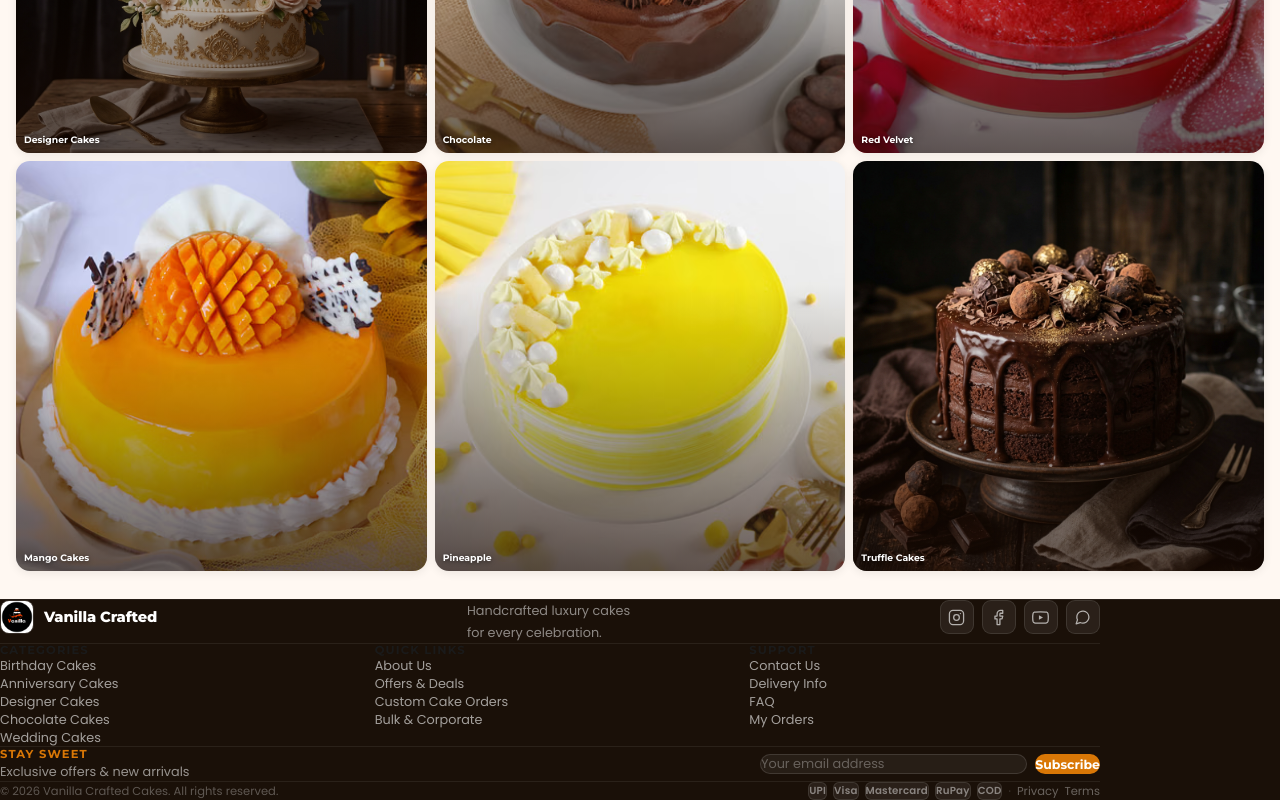
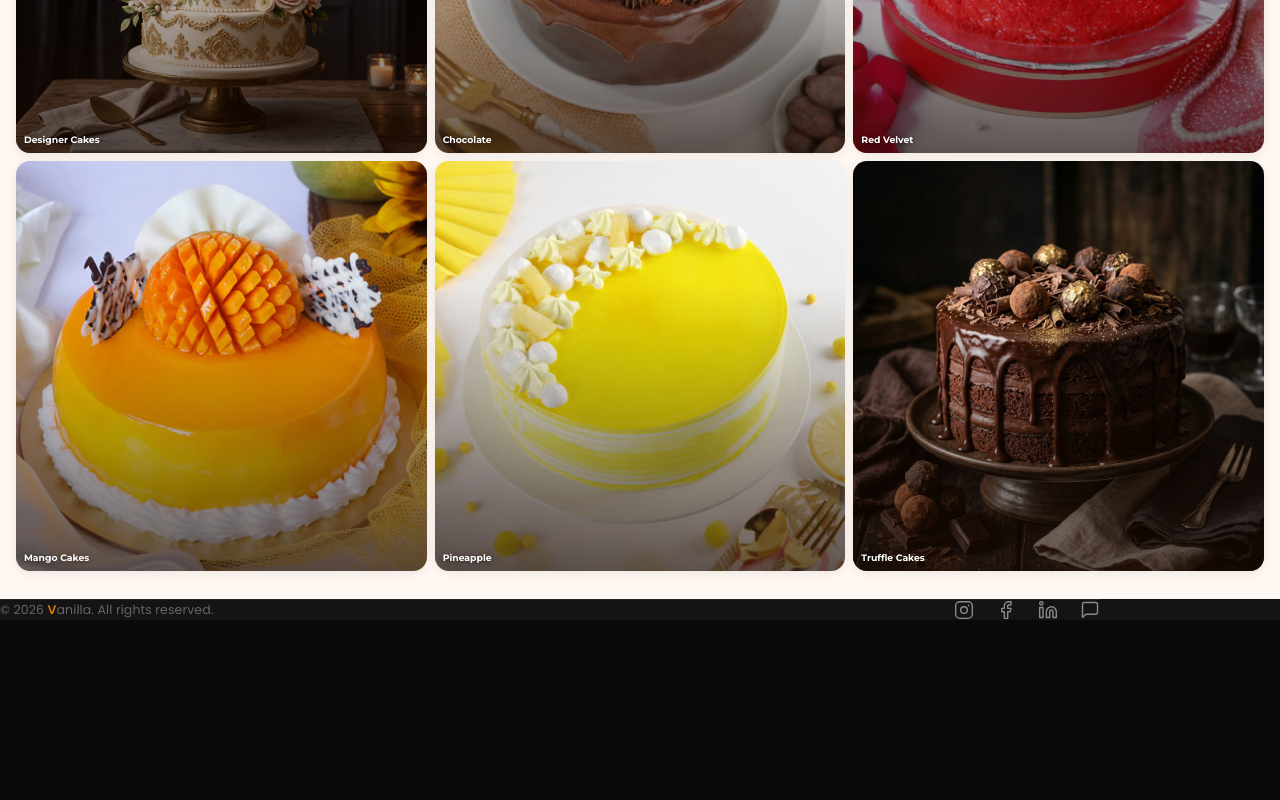
Before and after one commit to jagadishpalei/VANILLA, a React (Vite) app: page /cakes in a window 1280 px wide. Shown: the part 4399-5199 px from the top of the page. After the commit the page ends 5019 px from the top, so only its background shows below. Built offline with nearby package versions, Linux system fonts and the light colour scheme; a web font is replaced by a local one.

Commit message:
Redesign footer to match Vanilla restaurant style - dark accordion layout

```diff
--- a/src/pages/cakes/components/CakesFooter.jsx
+++ b/src/pages/cakes/components/CakesFooter.jsx
@@ -3,82 +3,95 @@ import { Link } from 'react-router-dom';
 import { motion, AnimatePresence } from 'framer-motion';
 import './footer.css';
 
-/* ── Social SVG icons (no lucide for social — proper brand icons) ── */
-const InstagramIcon = () => (
-  <svg width="17" height="17" viewBox="0 0 24 24" fill="none" stroke="currentColor" strokeWidth="1.8" strokeLinecap="round" strokeLinejoin="round">
-    <rect x="2" y="2" width="20" height="20" rx="5" ry="5"/>
+/* ── Social SVGs ── */
+const IgIcon = () => (
+  <svg width="20" height="20" viewBox="0 0 24 24" fill="none" stroke="currentColor" strokeWidth="1.7" strokeLinecap="round" strokeLinejoin="round">
+    <rect x="2" y="2" width="20" height="20" rx="5"/>
     <circle cx="12" cy="12" r="4"/>
     <circle cx="17.5" cy="6.5" r="1" fill="currentColor" stroke="none"/>
   </svg>
 );
-const FacebookIcon = () => (
-  <svg width="17" height="17" viewBox="0 0 24 24" fill="none" stroke="currentColor" strokeWidth="1.8" strokeLinecap="round" strokeLinejoin="round">
+const FbIcon = () => (
+  <svg width="20" height="20" viewBox="0 0 24 24" fill="none" stroke="currentColor" strokeWidth="1.7" strokeLinecap="round" strokeLinejoin="round">
     <path d="M18 2h-3a5 5 0 0 0-5 5v3H7v4h3v8h4v-8h3l1-4h-4V7a1 1 0 0 1 1-1h3z"/>
   </svg>
 );
-const YouTubeIcon = () => (
-  <svg width="17" height="17" viewBox="0 0 24 24" fill="none" stroke="currentColor" strokeWidth="1.8" strokeLinecap="round" strokeLinejoin="round">
-    <path d="M22.54 6.42a2.78 2.78 0 0 0-1.95-1.96C18.88 4 12 4 12 4s-6.88 0-8.59.46A2.78 2.78 0 0 0 1.46 6.42 29 29 0 0 0 1 12a29 29 0 0 0 .46 5.58 2.78 2.78 0 0 0 1.95 1.95C5.12 20 12 20 12 20s6.88 0 8.59-.47a2.78 2.78 0 0 0 1.95-1.95A29 29 0 0 0 23 12a29 29 0 0 0-.46-5.58z"/>
-    <polygon points="9.75 15.02 15.5 12 9.75 8.98 9.75 15.02" fill="currentColor" stroke="none"/>
+const LiIcon = () => (
+  <svg width="20" height="20" viewBox="0 0 24 24" fill="none" stroke="currentColor" strokeWidth="1.7" strokeLinecap="round" strokeLinejoin="round">
+    <path d="M16 8a6 6 0 0 1 6 6v7h-4v-7a2 2 0 0 0-2-2 2 2 0 0 0-2 2v7h-4v-7a6 6 0 0 1 6-6z"/>
+    <rect x="2" y="9" width="4" height="12"/><circle cx="4" cy="4" r="2"/>
   </svg>
 );
-const WhatsAppIcon = () => (
-  <svg width="17" height="17" viewBox="0 0 24 24" fill="none" stroke="currentColor" strokeWidth="1.8" strokeLinecap="round" strokeLinejoin="round">
-    <path d="M21 11.5a8.38 8.38 0 0 1-.9 3.8 8.5 8.5 0 0 1-7.6 4.7 8.38 8.38 0 0 1-3.8-.9L3 21l1.9-5.7a8.38 8.38 0 0 1-.9-3.8 8.5 8.5 0 0 1 4.7-7.6 8.38 8.38 0 0 1 3.8-.9h.5a8.48 8.48 0 0 1 8 8v.5z"/>
+const MsgIcon = () => (
+  <svg width="20" height="20" viewBox="0 0 24 24" fill="none" stroke="currentColor" strokeWidth="1.7" strokeLinecap="round" strokeLinejoin="round">
+    <path d="M21 15a2 2 0 0 1-2 2H7l-4 4V5a2 2 0 0 1 2-2h14a2 2 0 0 1 2 2z"/>
+  </svg>
+);
+const WaIcon = () => (
+  <svg width="26" height="26" viewBox="0 0 24 24" fill="white">
+    <path d="M17.472 14.382c-.297-.149-1.758-.867-2.03-.967-.273-.099-.471-.148-.67.15-.197.297-.767.966-.94 1.164-.173.199-.347.223-.644.075-.297-.15-1.255-.463-2.39-1.475-.883-.788-1.48-1.761-1.653-2.059-.173-.297-.018-.458.13-.606.134-.133.298-.347.446-.52.149-.174.198-.298.298-.497.099-.198.05-.371-.025-.52-.075-.149-.669-1.612-.916-2.207-.242-.579-.487-.5-.669-.51a12.8 12.8 0 0 0-.57-.01c-.198 0-.52.074-.792.372-.272.297-1.04 1.016-1.04 2.479 0 1.462 1.065 2.875 1.213 3.074.149.198 2.096 3.2 5.077 4.487.709.306 1.262.489 1.694.625.712.227 1.36.195 1.871.118.571-.085 1.758-.719 2.006-1.413.248-.694.248-1.289.173-1.413-.074-.124-.272-.198-.57-.347m-5.421 7.403h-.004a9.87 9.87 0 0 1-5.031-1.378l-.361-.214-3.741.982.998-3.648-.235-.374a9.86 9.86 0 0 1-1.51-5.26c.001-5.45 4.436-9.884 9.888-9.884 2.64 0 5.122 1.03 6.988 2.898a9.825 9.825 0 0 1 2.893 6.994c-.003 5.45-4.437 9.884-9.885 9.884m8.413-18.297A11.815 11.815 0 0 0 12.05 0C5.495 0 .16 5.335.157 11.892c0 2.096.547 4.142 1.588 5.945L.057 24l6.305-1.654a11.882 11.882 0 0 0 5.683 1.448h.005c6.554 0 11.89-5.335 11.893-11.893a11.821 11.821 0 0 0-3.48-8.413z"/>
+  </svg>
+);
+const ChevronDown = () => (
+  <svg width="16" height="16" viewBox="0 0 24 24" fill="none" stroke="currentColor" strokeWidth="2.5" strokeLinecap="round">
+    <polyline points="6 9 12 15 18 9"/>
   </svg>
 );
 
-const SOCIAL = [
-  { Icon: InstagramIcon, href: 'https://instagram.com',           label: 'Instagram' },
-  { Icon: FacebookIcon,  href: 'https://facebook.com',            label: 'Facebook'  },
-  { Icon: YouTubeIcon,   href: 'https://youtube.com',             label: 'YouTube'   },
-  { Icon: WhatsAppIcon,  href: 'https://wa.me/919999999999',       label: 'WhatsApp'  },
-];
-
 const SECTIONS = [
   {
-    title: 'Categories',
-    links: [
-      { label: 'Birthday Cakes',     to: '/cakes/category/birthday'   },
-      { label: 'Anniversary Cakes',  to: '/cakes/category/anniversary' },
-      { label: 'Designer Cakes',     to: '/cakes/category/designer'   },
-      { label: 'Chocolate Cakes',    to: '/cakes/category/chocolate'  },
-      { label: 'Wedding Cakes',      to: '/cakes/category/wedding'    },
-    ],
+    title: 'ABOUT',
+    content: (
+      <div className="vft-acc-body">
+        <p>Vanilla Crafted Cakes is a premium bakery delivering handcrafted luxury cakes for every celebration — birthdays, anniversaries, weddings, and more.</p>
+      </div>
+    ),
   },
   {
-    title: 'Quick Links',
-    links: [
-      { label: 'About Us',           to: '/cakes' },
-      { label: 'Offers & Deals',     to: '/cakes' },
-      { label: 'Custom Cake Orders', to: '/cakes' },
-      { label: 'Bulk & Corporate',   to: '/cakes' },
-    ],
+    title: 'QUICK LINKS',
+    content: (
+      <div className="vft-acc-body">
+        <Link to="/cakes/category/birthday">Birthday Cakes</Link>
+        <Link to="/cakes/category/anniversary">Anniversary Cakes</Link>
+        <Link to="/cakes/category/designer">Designer Cakes</Link>
+        <Link to="/cakes/category/chocolate">Chocolate Cakes</Link>
+        <Link to="/cakes/category/wedding">Wedding Cakes</Link>
+        <Link to="/cakes">Offers &amp; Deals</Link>
+      </div>
+    ),
   },
   {
-    title: 'Support',
-    links: [
-      { label: 'Contact Us',         to: '/cakes/account/help' },
-      { label: 'Delivery Info',      to: '/cakes/account/help' },
-      { label: 'FAQ',                to: '/cakes/account/help' },
-      { label: 'My Orders',          to: '/cakes/account/orders' },
-    ],
+    title: 'FOLLOW US',
+    content: (
+      <div className="vft-acc-body vft-social-col">
+        <a href="https://instagram.com" target="_blank" rel="noopener noreferrer">Instagram</a>
+        <a href="https://facebook.com" target="_blank" rel="noopener noreferrer">Facebook</a>
+        <a href="https://linkedin.com" target="_blank" rel="noopener noreferrer">LinkedIn</a>
+        <a href="https://wa.me/919999999999" target="_blank" rel="noopener noreferrer">WhatsApp</a>
+      </div>
+    ),
+  },
+  {
+    title: 'CONTACT',
+    content: (
+      <div className="vft-acc-body">
+        <span>📞 +91 99999 99999</span>
+        <span>✉️ hello@vanillacrafted.in</span>
+        <span>📍 Delhi, India</span>
+      </div>
+    ),
   },
 ];
 
-/* ── Accordion section for mobile ── */
-function AccordionSection({ title, links }) {
+function AccSection({ title, content }) {
   const [open, setOpen] = useState(false);
   return (
-    <div className="ck-ft2-accordion">
-      <button className="ck-ft2-acc-head" onClick={() => setOpen(o => !o)} aria-expanded={open}>
+    <div className="vft-section">
+      <button className="vft-section-head" onClick={() => setOpen(o => !o)} aria-expanded={open}>
         <span>{title}</span>
-        <svg
-          width="14" height="14" viewBox="0 0 24 24" fill="none"
-          stroke="currentColor" strokeWidth="2.5" strokeLinecap="round"
-          style={{ transform: open ? 'rotate(180deg)' : 'none', transition: 'transform .25s' }}>
-          <polyline points="6 9 12 15 18 9"/>
-        </svg>
+        <span style={{ transform: open ? 'rotate(180deg)' : 'none', transition: 'transform .24s', display: 'flex' }}>
+          <ChevronDown />
+        </span>
       </button>
       <AnimatePresence initial={false}>
         {open && (
@@ -86,13 +99,9 @@ function AccordionSection({ title, links }) {
             initial={{ height: 0, opacity: 0 }}
             animate={{ height: 'auto', opacity: 1 }}
             exit={{ height: 0, opacity: 0 }}
-            transition={{ duration: .25, ease: 'easeInOut' }}
+            transition={{ duration: .24, ease: 'easeInOut' }}
             style={{ overflow: 'hidden' }}>
-            <div className="ck-ft2-acc-body">
-              {links.map(l => (
-                <Link key={l.to + l.label} to={l.to} className="ck-ft2-link">{l.label}</Link>
-              ))}
-            </div>
+            {content}
           </motion.div>
         )}
       </AnimatePresence>
@@ -101,98 +110,46 @@ function AccordionSection({ title, links }) {
 }
 
 export default function CakesFooter() {
-  const [email, setEmail]   = useState('');
-  const [subDone, setSubDone] = useState(false);
+  return (
+    <footer className="vft-root">
 
-  const handleSub = e => {
-    e.preventDefault();
-    if (email.trim()) { setSubDone(true); setEmail(''); }
-  };
+      {/* Top copyright */}
+      <div className="vft-top-copy">
+        <span>© {new Date().getFullYear()} Vanilla Crafted Cakes.</span>
+        <span>All rights reserved.</span>
+      </div>
 
-  return (
-    <footer className="ck-ft2">
-      <div className="ck-ft2-inner">
+      {/* Amber divider line */}
+      <div className="vft-amber-line" />
 
-        {/* ── Brand + Social ── */}
-        <div className="ck-ft2-brand">
-          <Link to="/cakes" className="ck-ft2-logo">
-            <img src="/logo3.png" alt="Vanilla Crafted Cakes"
-              onError={e => e.target.style.display = 'none'} />
-            <span>Vanilla Crafted</span>
-          </Link>
-          <p className="ck-ft2-tagline">
-            Handcrafted luxury cakes<br />for every celebration.
-          </p>
-          <div className="ck-ft2-social">
-            {SOCIAL.map(({ Icon, href, label }) => (
-              <a key={label} href={href} className="ck-ft2-social-btn"
-                aria-label={label} target="_blank" rel="noopener noreferrer">
-                <Icon />
-              </a>
-            ))}
-          </div>
+      {/* Accordion sections */}
+      {SECTIONS.map(s => (
+        <AccSection key={s.title} title={s.title} content={s.content} />
+      ))}
+
+      {/* Bottom bar */}
+      <div className="vft-bottom">
+        <p className="vft-bottom-copy">
+          © {new Date().getFullYear()} <span className="vft-v">V</span>anilla. All rights reserved.
+        </p>
+        <div className="vft-bottom-icons">
+          <a href="https://instagram.com" aria-label="Instagram" target="_blank" rel="noopener noreferrer"><IgIcon /></a>
+          <a href="https://facebook.com"  aria-label="Facebook"  target="_blank" rel="noopener noreferrer"><FbIcon /></a>
+          <a href="https://linkedin.com"  aria-label="LinkedIn"  target="_blank" rel="noopener noreferrer"><LiIcon /></a>
+          <a href="/cakes/account/help"   aria-label="Contact"><MsgIcon /></a>
         </div>
+      </div>
 
-        <div className="ck-ft2-divider" />
+      {/* WhatsApp floating button */}
+      <a
+        href="https://wa.me/919999999999"
+        className="vft-wa-fab"
+        aria-label="WhatsApp"
+        target="_blank"
+        rel="noopener noreferrer">
+        <WaIcon />
+      </a>
 
-        {/* ── Accordion columns (mobile) / Columns (desktop) ── */}
-        <div className="ck-ft2-cols">
-          {SECTIONS.map(s => (
-            <div key={s.title}>
-              {/* Desktop column */}
-              <div className="ck-ft2-col-desktop">
-                <h4 className="ck-ft2-col-head">{s.title}</h4>
-                {s.links.map(l => (
-                  <Link key={l.to + l.label} to={l.to} className="ck-ft2-link">{l.label}</Link>
-                ))}
-              </div>
-              {/* Mobile accordion */}
-              <div className="ck-ft2-col-mobile">
-                <AccordionSection title={s.title} links={s.links} />
-              </div>
-            </div>
-          ))}
-        </div>
-
-        <div className="ck-ft2-divider" />
-
-        {/* ── Newsletter ── */}
-        <div className="ck-ft2-news">
-          <div className="ck-ft2-news-text">
-            <span className="ck-ft2-news-label">Stay Sweet</span>
-            <span className="ck-ft2-news-sub">Exclusive offers & new arrivals</span>
-          </div>
-          {subDone ? (
-            <div className="ck-ft2-news-done">You're subscribed!</div>
-          ) : (
-            <form className="ck-ft2-news-form" onSubmit={handleSub}>
-              <input
-                type="email" value={email} required
-                onChange={e => setEmail(e.target.value)}
-                placeholder="Your email address"
-                className="ck-ft2-news-input"
-              />
-              <button type="submit" className="ck-ft2-news-btn">Subscribe</button>
-            </form>
-          )}
-        </div>
-
-        <div className="ck-ft2-divider" />
-
-        {/* ── Bottom bar ── */}
-        <div className="ck-ft2-bottom">
-          <span className="ck-ft2-copy">© {new Date().getFullYear()} Vanilla Crafted Cakes. All rights reserved.</span>
-          <div className="ck-ft2-bottom-right">
-            {['UPI', 'Visa', 'Mastercard', 'RuPay', 'COD'].map(p => (
-              <span key={p} className="ck-ft2-pay-chip">{p}</span>
-            ))}
-            <span className="ck-ft2-legal-sep">·</span>
-            <Link to="/cakes" className="ck-ft2-legal-link">Privacy</Link>
-            <Link to="/cakes" className="ck-ft2-legal-link">Terms</Link>
-          </div>
-        </div>
-
-      </div>
     </footer>
   );
 }
--- a/src/pages/cakes/components/footer.css
+++ b/src/pages/cakes/components/footer.css
@@ -1,331 +1,196 @@
-/* ═══════════════════════════════════════
-   VANILLA CRAFTED CAKES — PREMIUM FOOTER
-   Mobile-first (324px), clean & elegant
-═══════════════════════════════════════ */
+/* ═══════════════════════════════════════════
+   VANILLA CRAFTED CAKES — FOOTER (v3)
+   Matches main Vanilla restaurant footer style
+   Dark bg · Uppercase accordions · Bottom icons
+═══════════════════════════════════════════ */
 
-.ck-ft2 {
-  background: #1A1008;
+.vft-root {
+  background: #141414;
   color: rgba(255,255,255,.75);
   font-family: 'Poppins', sans-serif;
+  position: relative;         /* for FAB positioning context */
+  padding-bottom: 0;
+}
+
+/* ── Top copyright strip ── */
+.vft-top-copy {
+  display: flex;
+  flex-direction: column;
+  align-items: center;
+  justify-content: center;
+  gap: 2px;
+  padding: 28px 20px 22px;
+  font-size: .75rem;
+  color: rgba(255,255,255,.3);
+  letter-spacing: .01em;
+  line-height: 1.6;
+  text-align: center;
+}
+
+/* ── Amber accent line ── */
+.vft-amber-line {
+  height: 2px;
+  background: linear-gradient(90deg, transparent 0%, #D97706 40%, #D97706 60%, transparent 100%);
+  margin: 0 20px;
+  opacity: .85;
+}
+
+/* ═══════════════════════════════════════════
+   ACCORDION SECTIONS
+═══════════════════════════════════════════ */
+.vft-section {
+  border-bottom: 1px solid rgba(255,255,255,.08);
+}
+
+.vft-section-head {
+  width: 100%;
+  display: flex;
+  align-items: center;
+  justify-content: space-between;
+  background: none;
+  border: none;
+  cursor: pointer;
+  padding: 20px 22px;
+  font-family: 'Montserrat', sans-serif;
+  font-size: .78rem;
+  font-weight: 800;
+  letter-spacing: .14em;
+  text-transform: uppercase;
+  color: rgba(255,255,255,.9);
+  text-align: left;
+  -webkit-tap-highlight-color: transparent;
+  touch-action: manipulation;
+  transition: color .15s;
+}
+
+.vft-section-head:hover { color: #D97706; }
+.vft-section-head svg  { color: rgba(255,255,255,.45); flex-shrink: 0; }
+
+/* Accordion body */
+.vft-acc-body {
+  display: flex;
+  flex-direction: column;
+  gap: 10px;
+  padding: 4px 22px 20px;
+}
+
+.vft-acc-body a,
+.vft-acc-body span {
+  font-size: .84rem;
+  color: rgba(255,255,255,.5);
+  text-decoration: none;
+  line-height: 1.5;
+  transition: color .15s;
+}
+
+.vft-acc-body a:hover { color: #D97706; }
+
+.vft-acc-body p {
+  font-size: .83rem;
+  color: rgba(255,255,255,.45);
+  line-height: 1.7;
+  margin: 0;
+}
+
+/* ═══════════════════════════════════════════
+   BOTTOM BAR
+═══════════════════════════════════════════ */
+.vft-bottom {
+  padding: 22px 22px 28px;
+  display: flex;
+  flex-direction: column;
+  align-items: center;
+  gap: 16px;
   border-top: 1px solid rgba(255,255,255,.06);
 }
 
-.ck-ft2-inner {
-  max-width: 1100px;
-  margin: 0 auto;
-  padding: 36px 20px 24px;
+.vft-bottom-copy {
+  font-size: .78rem;
+  color: rgba(255,255,255,.35);
+  margin: 0;
+  letter-spacing: .01em;
 }
 
-/* ── Divider ── */
-.ck-ft2-divider {
-  height: 1px;
-  background: rgba(255,255,255,.07);
-  margin: 28px 0;
+.vft-v {
+  color: #D97706;
+  font-weight: 800;
 }
 
-/* ══════════════════════
-   BRAND BLOCK
-══════════════════════ */
-.ck-ft2-brand {
-  display: flex;
-  flex-direction: column;
-  align-items: flex-start;
-  gap: 14px;
-}
-
-.ck-ft2-logo {
-  display: flex;
-  align-items: center;
-  gap: 10px;
-  text-decoration: none;
-}
-
-.ck-ft2-logo img {
-  width: 34px;
-  height: 34px;
-  border-radius: 9px;
-  object-fit: cover;
-  border: 1px solid rgba(255,255,255,.12);
-}
-
-.ck-ft2-logo span {
-  font-family: 'Montserrat', sans-serif;
-  font-size: .92rem;
-  font-weight: 800;
-  color: #fff;
-  letter-spacing: -.01em;
-}
-
-.ck-ft2-tagline {
-  font-size: .8rem;
-  color: rgba(255,255,255,.5);
-  line-height: 1.65;
-  margin: 0;
-}
-
-/* ── Social icons ── */
-.ck-ft2-social {
-  display: flex;
-  align-items: center;
-  gap: 8px;
-}
-
-.ck-ft2-social-btn {
-  width: 34px;
-  height: 34px;
-  border-radius: 9px;
-  background: rgba(255,255,255,.07);
-  border: 1px solid rgba(255,255,255,.1);
+.vft-bottom-icons {
   display: flex;
   align-items: center;
   justify-content: center;
-  color: rgba(255,255,255,.65);
-  text-decoration: none;
-  transition: background .18s, color .18s, border-color .18s, transform .18s;
+  gap: 22px;
 }
 
-.ck-ft2-social-btn:hover {
-  background: rgba(217,119,6,.18);
-  border-color: rgba(217,119,6,.4);
+.vft-bottom-icons a {
+  color: rgba(255,255,255,.5);
+  display: flex;
+  align-items: center;
+  justify-content: center;
+  transition: color .18s, transform .18s;
+  -webkit-tap-highlight-color: transparent;
+}
+
+.vft-bottom-icons a:hover {
   color: #D97706;
   transform: translateY(-2px);
 }
 
-/* ══════════════════════
-   LINK COLUMNS
-══════════════════════ */
-.ck-ft2-cols {
+/* ═══════════════════════════════════════════
+   WHATSAPP FLOATING BUTTON
+═══════════════════════════════════════════ */
+.vft-wa-fab {
+  position: fixed;
+  bottom: 80px;   /* above mobile nav bar */
+  right: 18px;
+  width: 52px;
+  height: 52px;
+  background: #25D366;
+  border-radius: 50%;
   display: flex;
-  flex-direction: column;
-  gap: 0;
+  align-items: center;
+  justify-content: center;
+  box-shadow: 0 4px 18px rgba(37,211,102,.45);
+  z-index: 600;
+  text-decoration: none;
+  transition: transform .2s, box-shadow .2s;
+  -webkit-tap-highlight-color: transparent;
+  touch-action: manipulation;
 }
 
-/* Desktop column — hidden on mobile */
-.ck-ft2-col-desktop { display: none; }
-
-/* Mobile accordion — shown on mobile */
-.ck-ft2-col-mobile  { display: block; }
-
-.ck-ft2-col-head {
-  font-family: 'Montserrat', sans-serif;
-  font-size: .72rem;
-  font-weight: 700;
-  letter-spacing: .1em;
-  text-transform: uppercase;
-  color: rgba(255,255,255,.4);
-  margin-bottom: 12px;
+.vft-wa-fab:hover {
+  transform: scale(1.08);
+  box-shadow: 0 6px 24px rgba(37,211,102,.55);
 }
 
-.ck-ft2-link {
-  display: block;
-  font-size: .8rem;
-  color: rgba(255,255,255,.6);
-  text-decoration: none;
-  padding: 5px 0;
-  line-height: 1.4;
-  transition: color .15s, padding-left .15s;
-}
+/* ═══════════════════════════════════════════
+   DESKTOP (≥768px) — flat columns layout
+═══════════════════════════════════════════ */
+@media (min-width: 768px) {
+  .vft-top-copy { display: none; }
 
-.ck-ft2-link:hover {
-  color: #D97706;
-  padding-left: 4px;
-}
+  .vft-amber-line { display: none; }
 
-/* ── Accordion (mobile) ── */
-.ck-ft2-accordion {
-  border-bottom: 1px solid rgba(255,255,255,.07);
-}
-
-.ck-ft2-acc-head {
-  width: 100%;
-  display: flex;
-  justify-content: space-between;
-  align-items: center;
-  background: none;
-  border: none;
-  cursor: pointer;
-  padding: 14px 0;
-  font-family: 'Montserrat', sans-serif;
-  font-size: .8rem;
-  font-weight: 700;
-  color: rgba(255,255,255,.75);
-  letter-spacing: .02em;
-}
-
-.ck-ft2-acc-head svg {
-  color: rgba(255,255,255,.4);
-  flex-shrink: 0;
-}
-
-.ck-ft2-acc-body {
-  padding: 0 0 12px 0;
-  display: flex;
-  flex-direction: column;
-}
-
-/* ══════════════════════
-   NEWSLETTER
-══════════════════════ */
-.ck-ft2-news {
-  display: flex;
-  flex-direction: column;
-  gap: 14px;
-}
-
-.ck-ft2-news-text {
-  display: flex;
-  flex-direction: column;
-  gap: 2px;
-}
-
-.ck-ft2-news-label {
-  font-family: 'Montserrat', sans-serif;
-  font-size: .72rem;
-  font-weight: 700;
-  letter-spacing: .1em;
-  text-transform: uppercase;
-  color: #D97706;
-}
-
-.ck-ft2-news-sub {
-  font-size: .8rem;
-  color: rgba(255,255,255,.55);
-}
-
-.ck-ft2-news-form {
-  display: flex;
-  gap: 8px;
-}
-
-.ck-ft2-news-input {
-  flex: 1;
-  min-width: 0;
-  background: rgba(255,255,255,.06);
-  border: 1px solid rgba(255,255,255,.12);
-  border-radius: 10px;
-  padding: 10px 13px;
-  font-family: 'Poppins', sans-serif;
-  font-size: .8rem;
-  color: #fff;
-  outline: none;
-  transition: border-color .18s;
-}
-
-.ck-ft2-news-input::placeholder { color: rgba(255,255,255,.3); }
-.ck-ft2-news-input:focus { border-color: rgba(217,119,6,.5); }
-
-.ck-ft2-news-btn {
-  background: #D97706;
-  color: #fff;
-  border: none;
-  border-radius: 10px;
-  padding: 10px 18px;
-  font-family: 'Montserrat', sans-serif;
-  font-size: .78rem;
-  font-weight: 700;
-  cursor: pointer;
-  white-space: nowrap;
-  transition: background .18s, transform .18s;
-  flex-shrink: 0;
-}
-
-.ck-ft2-news-btn:hover { background: #B45309; transform: translateY(-1px); }
-
-.ck-ft2-news-done {
-  font-size: .82rem;
-  color: #6EE7B7;
-  font-weight: 600;
-  padding: 10px 0;
-}
-
-/* ══════════════════════
-   BOTTOM BAR
-══════════════════════ */
-.ck-ft2-bottom {
-  display: flex;
-  flex-direction: column;
-  gap: 12px;
-  align-items: flex-start;
-}
-
-.ck-ft2-copy {
-  font-size: .72rem;
-  color: rgba(255,255,255,.3);
-}
-
-.ck-ft2-bottom-right {
-  display: flex;
-  align-items: center;
-  gap: 6px;
-  flex-wrap: wrap;
-}
-
-.ck-ft2-pay-chip {
-  font-size: .64rem;
-  font-weight: 600;
-  padding: 3px 9px;
-  border-radius: 6px;
-  background: rgba(255,255,255,.07);
-  border: 1px solid rgba(255,255,255,.1);
-  color: rgba(255,255,255,.45);
-  letter-spacing: .02em;
-}
-
-.ck-ft2-legal-sep {
-  color: rgba(255,255,255,.2);
-  font-size: .72rem;
-  margin: 0 2px;
-}
-
-.ck-ft2-legal-link {
-  font-size: .72rem;
-  color: rgba(255,255,255,.35);
-  text-decoration: none;
-  transition: color .15s;
-}
-
-.ck-ft2-legal-link:hover { color: #D97706; }
-
-/* ══════════════════════
-   DESKTOP (> 768px)
-══════════════════════ */
-@media (min-width: 768px) {
-  .ck-ft2-inner { padding: 48px 32px 28px; }
-
-  .ck-ft2-brand {
-    flex-direction: row;
-    align-items: flex-start;
-    justify-content: space-between;
-    gap: 24px;
+  /* Show as horizontal columns — hide accordions */
+  .vft-section {
+    border-bottom: none;
+    flex: 1;
   }
 
-  .ck-ft2-brand > div:first-child,
-  .ck-ft2-brand { flex-wrap: wrap; }
+  /* Unwrap: make sections into a row */
+  .vft-root > .vft-section {
+    display: none;  /* hide mobile accordions on desktop */
+  }
 
-  /* Show desktop columns, hide accordions */
-  .ck-ft2-col-desktop { display: flex; flex-direction: column; }
-  .ck-ft2-col-mobile  { display: none; }
-
-  .ck-ft2-cols {
+  .vft-bottom {
     flex-direction: row;
     justify-content: space-between;
-    gap: 24px;
+    padding: 28px 40px;
+    max-width: 1100px;
+    margin: 0 auto;
+    border-top: 1px solid rgba(255,255,255,.08);
   }
 
-  .ck-ft2-cols > div { flex: 1; }
-
-  .ck-ft2-news {
-    flex-direction: row;
-    align-items: center;
-    justify-content: space-between;
-    gap: 24px;
-  }
-
-  .ck-ft2-news-form { flex-shrink: 0; width: 340px; }
-
-  .ck-ft2-bottom {
-    flex-direction: row;
-    justify-content: space-between;
-    align-items: center;
-  }
+  .vft-wa-fab { bottom: 28px; }
 }
```
